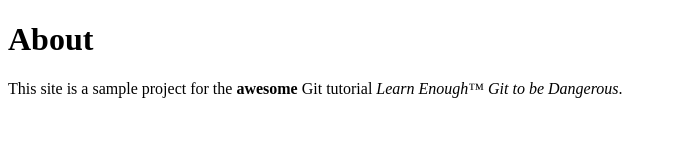
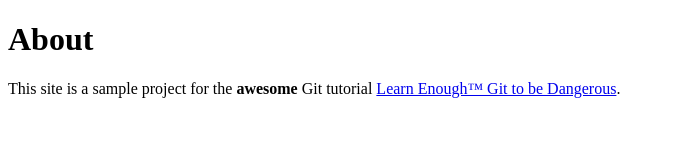
Before and after one commit to martinmichiels/website, a plain HTML site: page about.html in a window 1280 px wide. Shown: the whole page, without its empty margins (0-677 px from the left). Drawn offline with Linux system fonts and the light colour scheme.

Commit message:
Add link to tutorial title

```diff
--- a/about.html
+++ b/about.html
@@ -5,7 +5,7 @@
   </head>
   <body>
     <h1>About</h1>
-    <p>This site is a sample project for the <strong>awesome</strong> Git tutorial <em>Learn Enough™ Git to be Dangerous</em>.
+    <p>This site is a sample project for the <strong>awesome</strong> Git tutorial <a href="http://learnenough.com/git-tutorial"<em>Learn Enough™ Git to be Dangerous</em></a>.
     </p>
   </body>
 </html>
```
